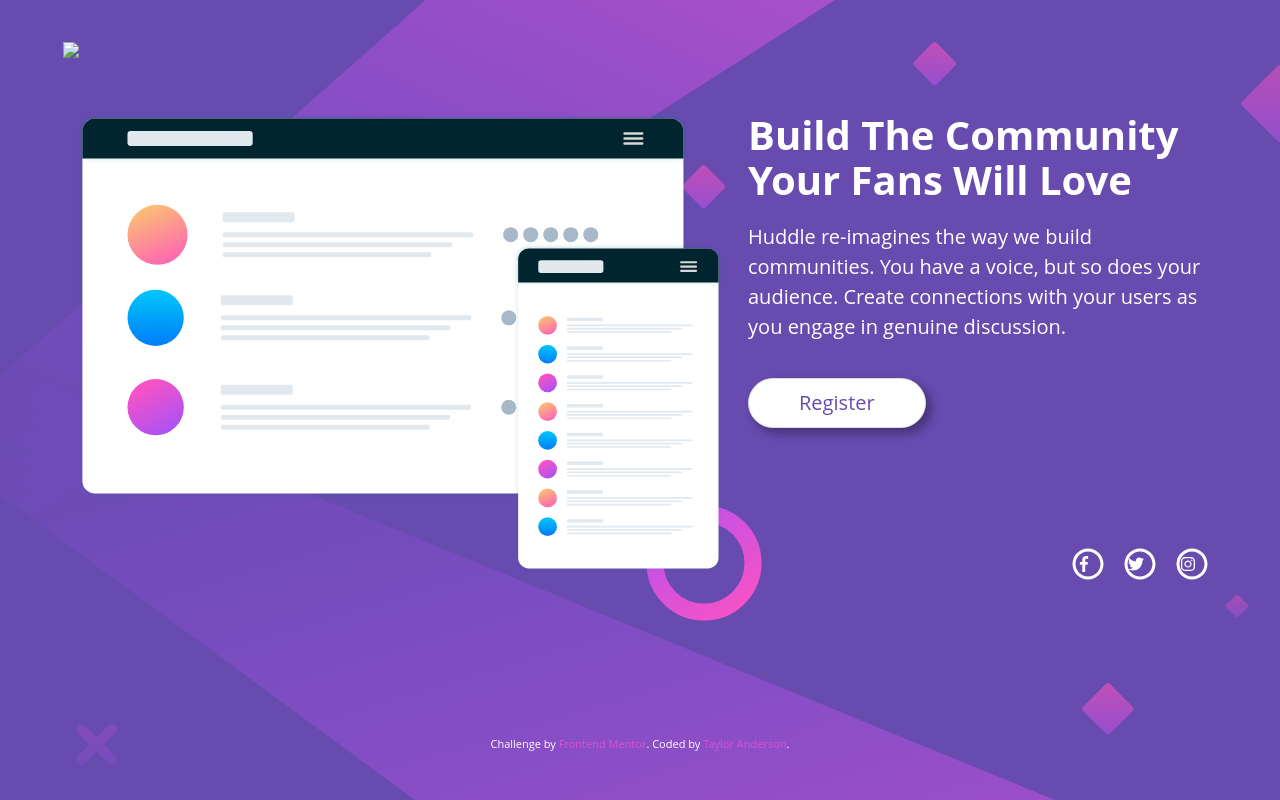
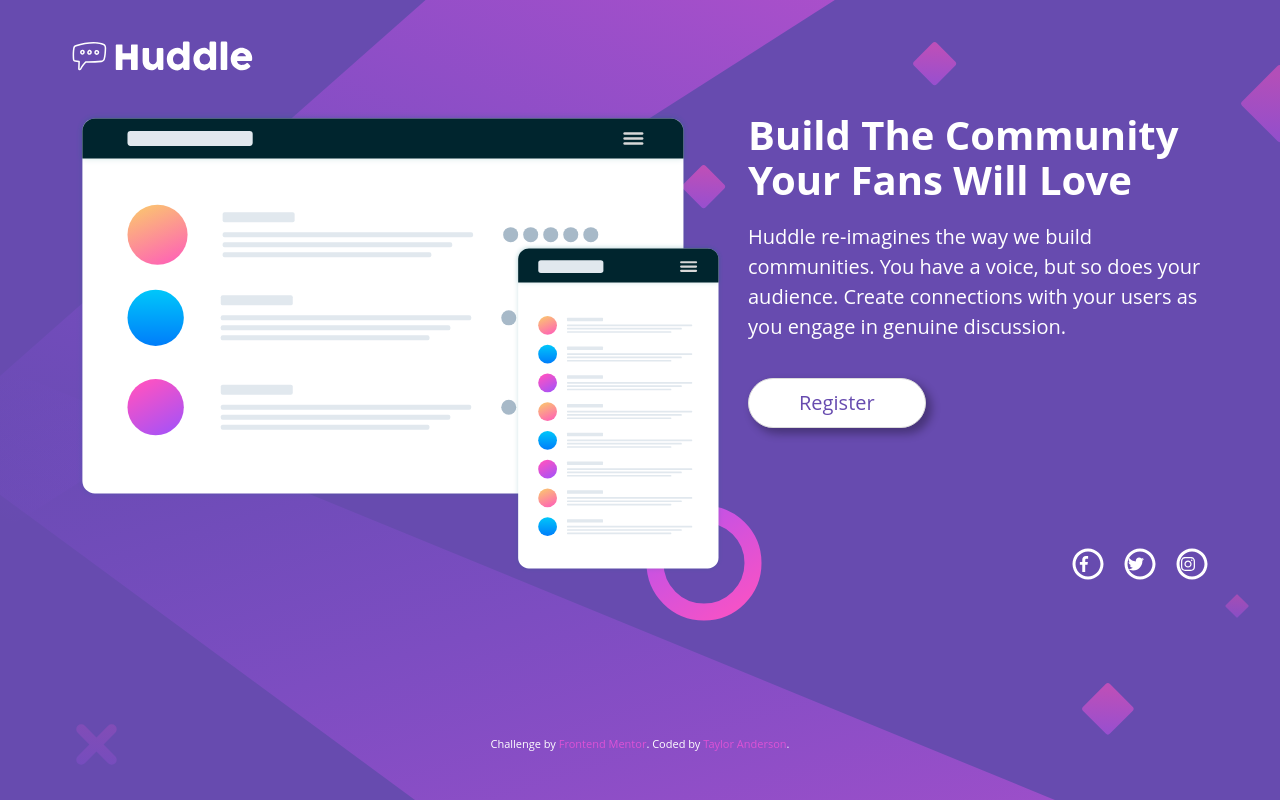
Before and after one commit to tayanderson/huddle-landing-page, a website: page src/copy/index.html in a window 1280 px wide. Drawn offline with nearby package versions, Linux system fonts and the light colour scheme; files that its build step writes are made by us from their sources; the site is published under a folder, as on GitHub Pages, so addresses that start at the root find nothing; files whose address does not match are found by name; a web font is replaced by a local one.

Commit message:
fix img path

```diff
--- a/src/copy/index.html
+++ b/src/copy/index.html
@@ -17,7 +17,7 @@
 	<nav class="navbar is-fixed-top" role="navigation" aria-label="main navigation">
 	  <div class="navbar-brand">
 	    <a class="navbar-item">
-	      <img src="/svg/logo.svg">
+	      <img src="svg/logo.svg">
 	    </a>
 	  </div>
 	</nav>
```
Also changed, not shown: dist/index.html.
